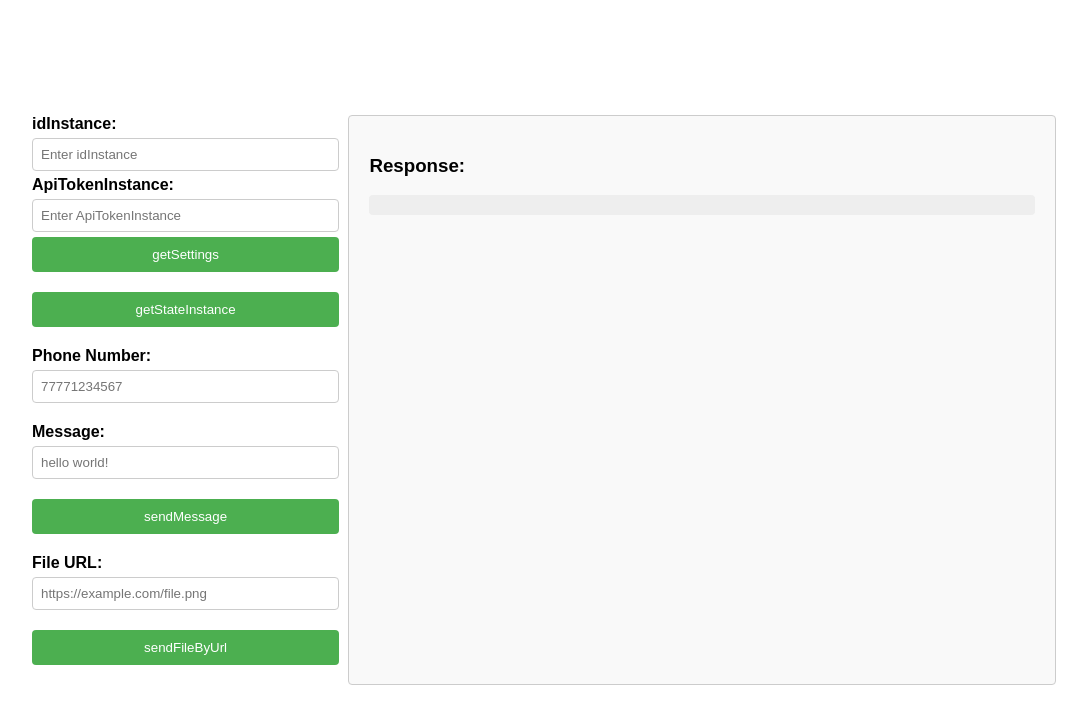
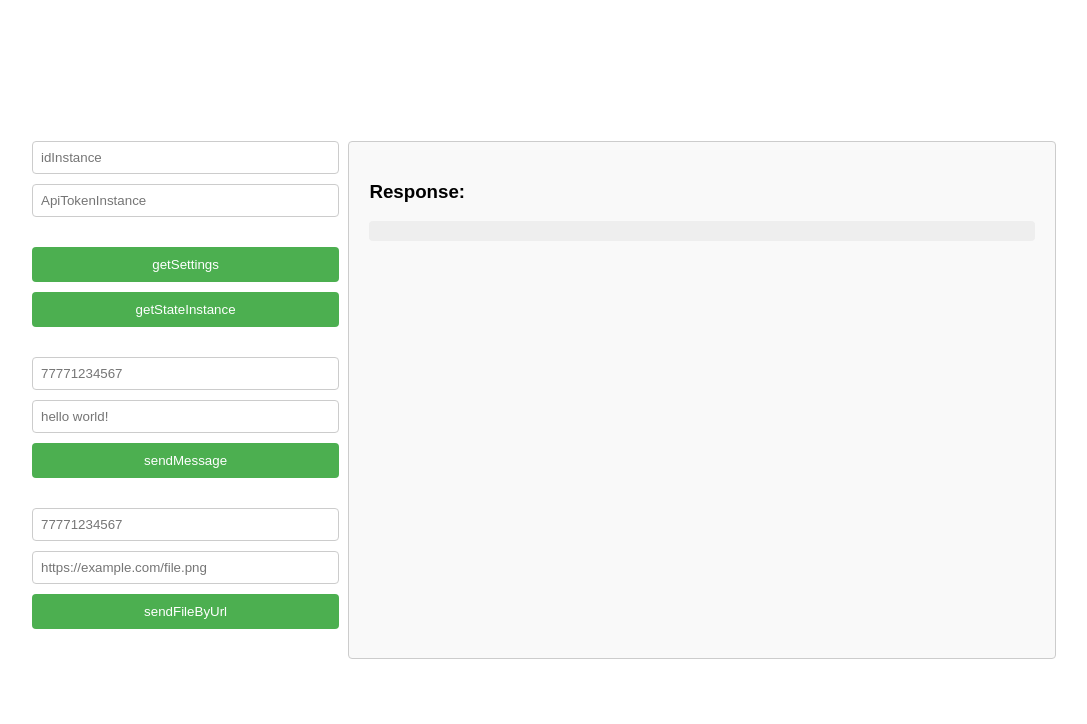
Before and after one commit to gevorggasparyan/GreenAPI, a plain HTML site: page index.html in a window 1280 px wide. Shown: the whole page, without its empty margins (96-1183 px from the left). Drawn offline with Linux system fonts and the light colour scheme.

Commit message:
fix: added number place for file sender

```diff
--- a/index.html
+++ b/index.html
@@ -9,30 +9,34 @@
 <body>
 <div class="container">
     <div class="form">
+
+        <div class="group">
             <div class="input-group">
-            <label for="idInstance">idInstance:</label>
-            <input type="text" id="idInstance" placeholder="Enter idInstance">
-            <label for="apiTokenInstance">ApiTokenInstance:</label>
-            <input type="text" id="apiTokenInstance" placeholder="Enter ApiTokenInstance">
+<!--                <label for="idInstance">idInstance:</label>-->
+                <input type="text" id="idInstance" placeholder="idInstance">
+<!--                <label for="apiTokenInstance">ApiTokenInstance:</label>-->
+                <input type="text" id="apiTokenInstance" placeholder="ApiTokenInstance">
+            </div>
         </div>
 
+        <div class="group">
             <div class="button-group">
                 <button onclick="getSettings()">getSettings</button>
                 <button onclick="getStateInstance()">getStateInstance</button>
             </div>
+        </div>
 
-        <label for="phoneNumber">Phone Number:</label>
+        <div class="group">
             <input type="text" id="phoneNumber" placeholder="77771234567">
+            <input type="text" id="message" placeholder="hello world!">
+            <button id="sendMessage" onclick="sendMessage()">sendMessage</button>
+        </div>
 
-        <label for="message">Message:</label>
-        <input type="text" id="message" placeholder="hello world!">
-
-        <button id="sendMessage" onclick="sendMessage()">sendMessage</button>
-
-        <label for="fileUrl">File URL:</label>
+        <div class="group">
+            <input type="text" id="phoneNumberForFile" placeholder="77771234567">
             <input type="text" id="fileUrl" placeholder="https://example.com/file.png">
-
             <button onclick="sendFileByUrl()">sendFileByUrl</button>
+        </div>
     </div>
 
     <div class="response">
--- a/script.js
+++ b/script.js
@@ -35,7 +35,7 @@ async function sendMessage() {
 async function sendFileByUrl() {
     const idInstance = document.getElementById('idInstance').value;
     const apiToken = document.getElementById('apiTokenInstance').value;
-    const phone = document.getElementById('phoneNumber').value;
+    const phone = document.getElementById('phoneNumberForFile').value;
     const fileUrl = document.getElementById('fileUrl').value;
 
     const response = await fetch(`${baseUrl}/waInstance${idInstance}/sendFileByUrl/${apiToken}`, {
--- a/styles.css
+++ b/styles.css
@@ -17,6 +17,10 @@ body {
     width: 30%;
 }
 
+.group {
+    margin-bottom: 20px;
+}
+
 .form label {
     display: block;
     margin-bottom: 5px;
@@ -26,18 +30,13 @@ body {
 .form input, .form button {
     width: 100%;
     padding: 8px;
-    margin-bottom: 20px;
+    margin-bottom: 10px;
     border-radius: 4px;
     box-sizing: border-box;
 }
 
 .form input {
     border: 1px solid #ccc;
-}
-
-.form input#idInstance,
-.form input#apiTokenInstance {
-    margin-bottom: 5px;
 }
 
 .form button {
@@ -54,6 +53,12 @@ body {
     background-color: #45a049;
 }
 
+.button-group {
+    display: flex;
+    justify-content: space-between;
+    flex-direction: column;
+}
+
 .response {
     width: 65%;
     background-color: #f9f9f9;
```
Lines whose indentation alone changed are shown as unchanged.
